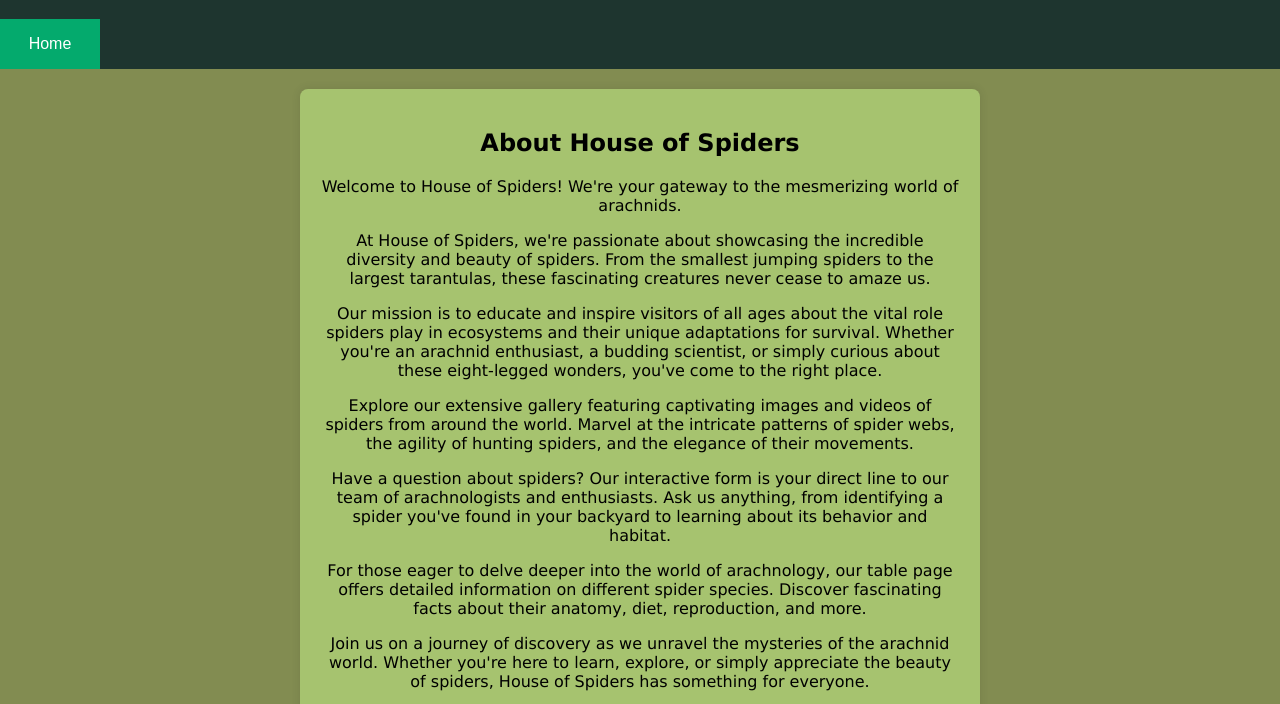
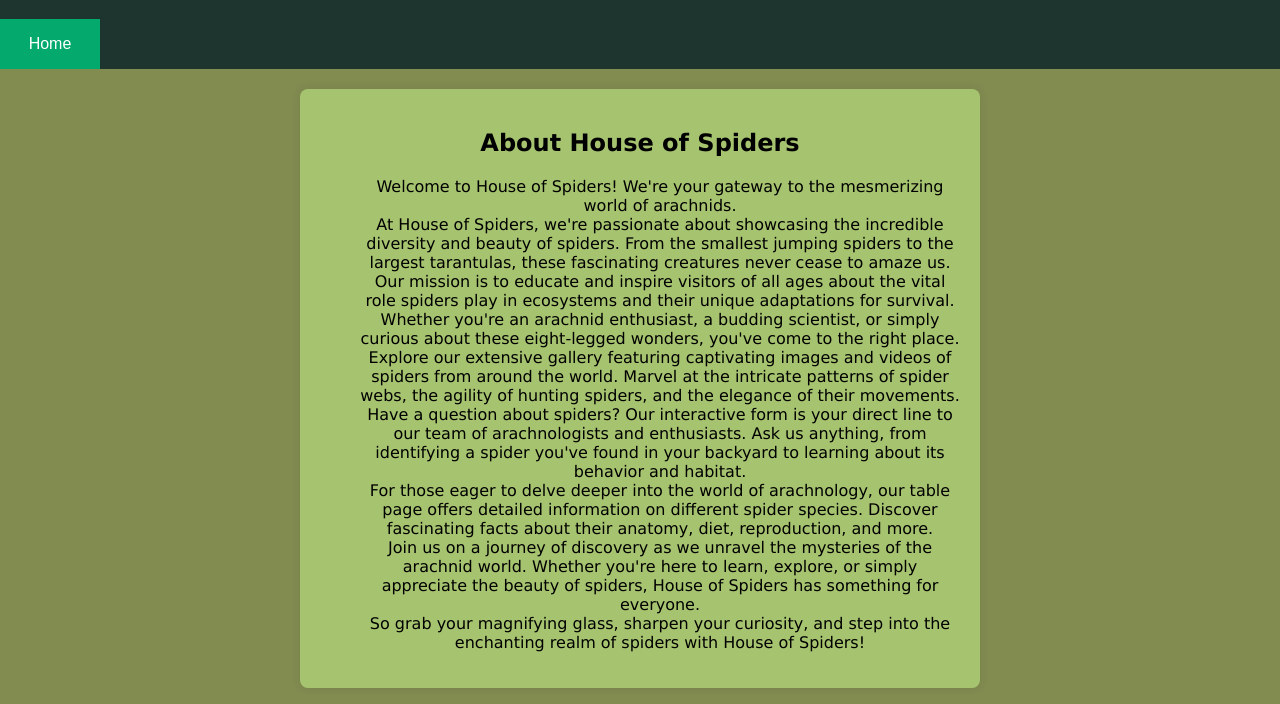
Before and after one commit to LukacMatej/TWS, a plain HTML site: page semestralka/index.html in a window 1280 px wide. Shown: the part 78-782 px from the top of the page. Drawn offline with Linux system fonts and the light colour scheme.

Commit message:
Seznam ne

```diff
--- a/semestralka/index.html
+++ b/semestralka/index.html
@@ -24,14 +24,16 @@
     <main>
         <section class="centered-section">
             <h2>About House of Spiders</h2>
-            <p>Welcome to House of Spiders! We're your gateway to the mesmerizing world of arachnids.</p>
-            <p>At House of Spiders, we're passionate about showcasing the incredible diversity and beauty of spiders. From the smallest jumping spiders to the largest tarantulas, these fascinating creatures never cease to amaze us.</p>
-            <p>Our mission is to educate and inspire visitors of all ages about the vital role spiders play in ecosystems and their unique adaptations for survival. Whether you're an arachnid enthusiast, a budding scientist, or simply curious about these eight-legged wonders, you've come to the right place.</p>
-            <p>Explore our extensive gallery featuring captivating images and videos of spiders from around the world. Marvel at the intricate patterns of spider webs, the agility of hunting spiders, and the elegance of their movements.</p>
-            <p>Have a question about spiders? Our interactive form is your direct line to our team of arachnologists and enthusiasts. Ask us anything, from identifying a spider you've found in your backyard to learning about its behavior and habitat.</p>
-            <p>For those eager to delve deeper into the world of arachnology, our table page offers detailed information on different spider species. Discover fascinating facts about their anatomy, diet, reproduction, and more.</p>
-            <p>Join us on a journey of discovery as we unravel the mysteries of the arachnid world. Whether you're here to learn, explore, or simply appreciate the beauty of spiders, House of Spiders has something for everyone.</p>
-            <p>So grab your magnifying glass, sharpen your curiosity, and step into the enchanting realm of spiders with House of Spiders!</p>
+            <ul>
+                <li>Welcome to House of Spiders! We're your gateway to the mesmerizing world of arachnids.</li>
+                <li>At House of Spiders, we're passionate about showcasing the incredible diversity and beauty of spiders. From the smallest jumping spiders to the largest tarantulas, these fascinating creatures never cease to amaze us.</li>
+                <li>Our mission is to educate and inspire visitors of all ages about the vital role spiders play in ecosystems and their unique adaptations for survival. Whether you're an arachnid enthusiast, a budding scientist, or simply curious about these eight-legged wonders, you've come to the right place.</li>
+                <li>Explore our extensive gallery featuring captivating images and videos of spiders from around the world. Marvel at the intricate patterns of spider webs, the agility of hunting spiders, and the elegance of their movements.</li>
+                <li>Have a question about spiders? Our interactive form is your direct line to our team of arachnologists and enthusiasts. Ask us anything, from identifying a spider you've found in your backyard to learning about its behavior and habitat.</li>
+                <li>For those eager to delve deeper into the world of arachnology, our table page offers detailed information on different spider species. Discover fascinating facts about their anatomy, diet, reproduction, and more.</li>
+                <li>Join us on a journey of discovery as we unravel the mysteries of the arachnid world. Whether you're here to learn, explore, or simply appreciate the beauty of spiders, House of Spiders has something for everyone.</li>
+                <li>So grab your magnifying glass, sharpen your curiosity, and step into the enchanting realm of spiders with House of Spiders!</li>
+            </ul>
         </section>
     </main>
     <footer>
--- a/semestralka/styles.css
+++ b/semestralka/styles.css
@@ -23,6 +23,9 @@ footer {
   text-align: center;
   padding: 1em 0;
   margin-top: auto;
+}
+ul{
+  list-style-type:none;
 }
 nav ul {
   list-style-type: none;
```
